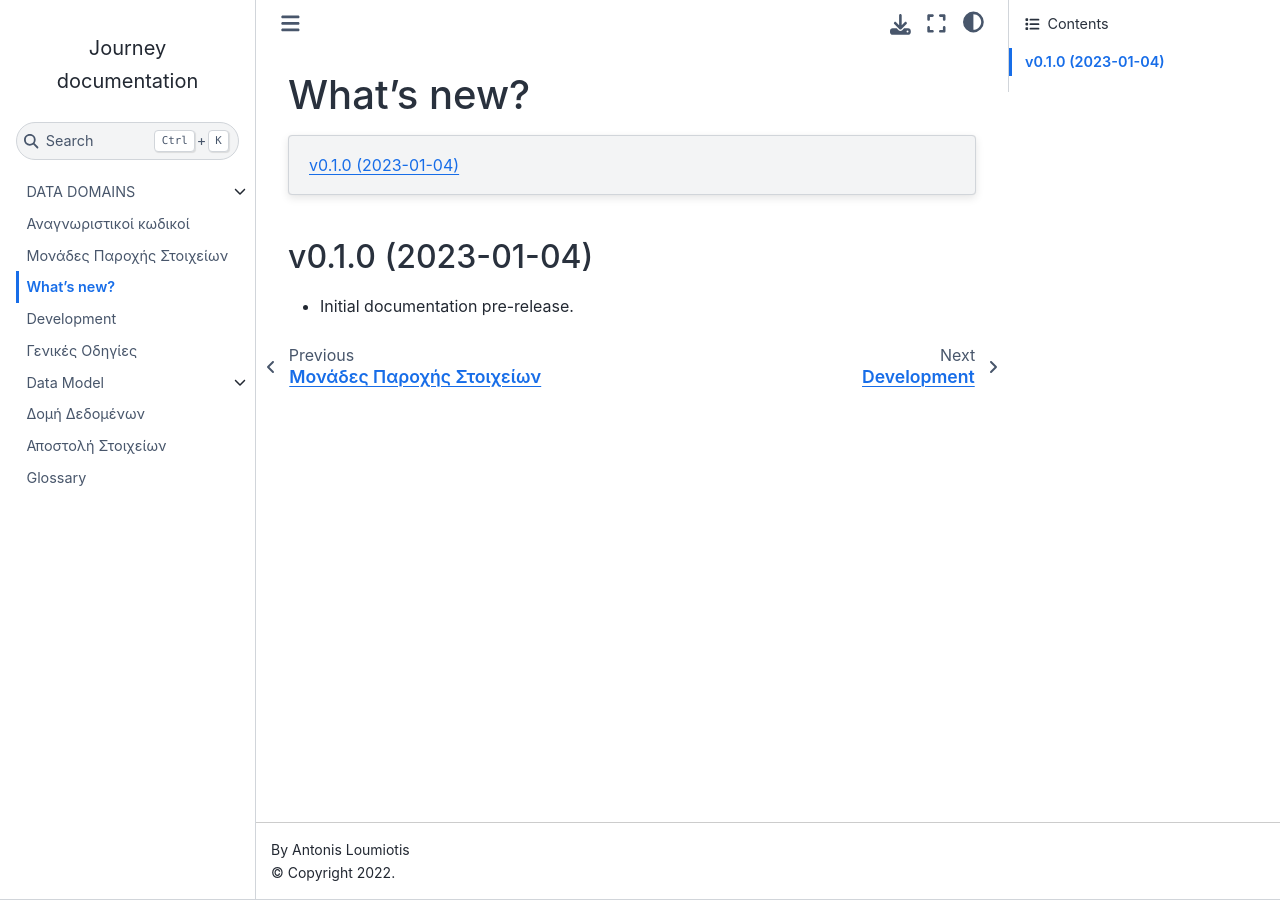
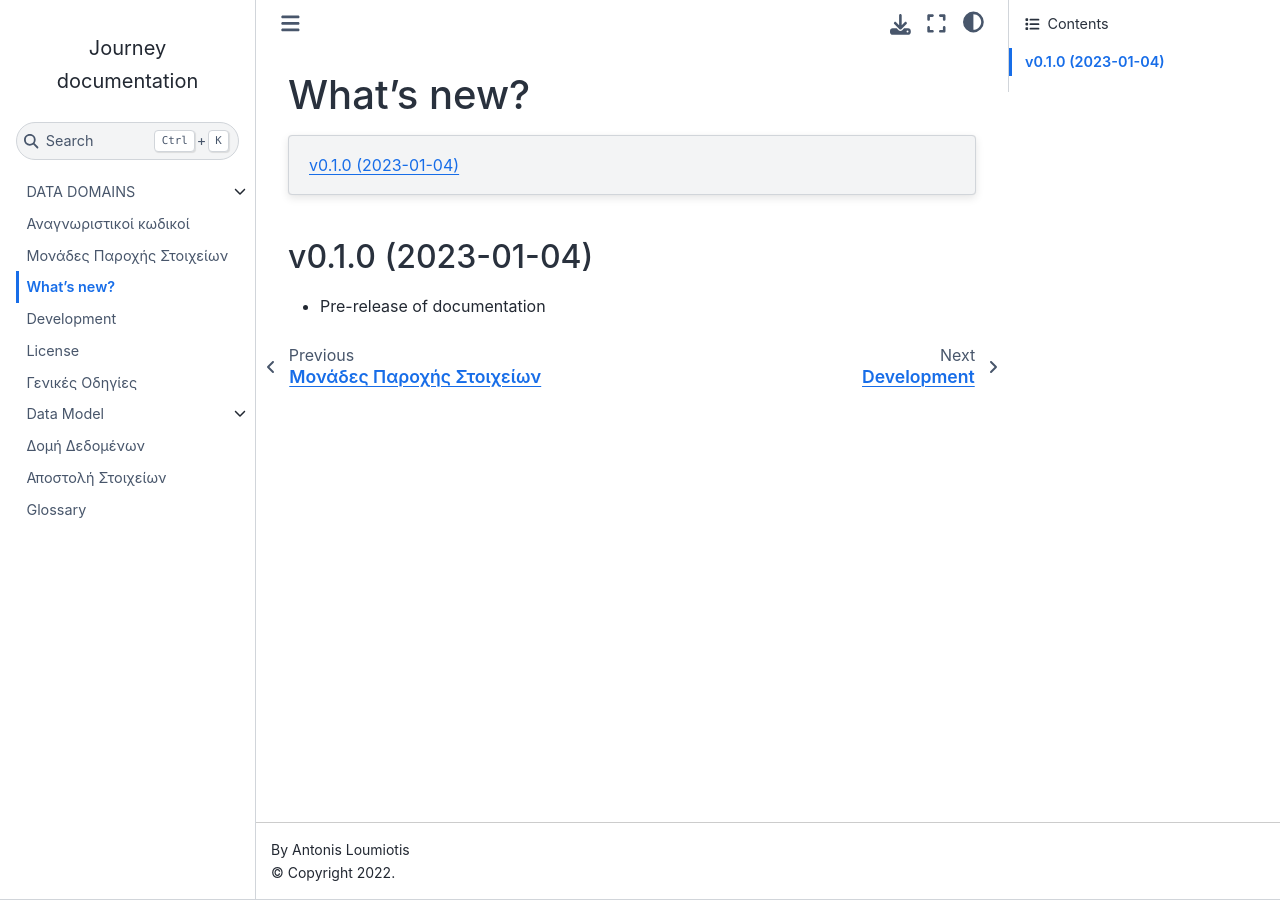
Before and after one commit to lerooze/journey-docs, a Sphinx documentation site: the page built from docs/source/whatsnew.rst, in a window 1280 px wide. Built offline with Sphinx 7.4.7 and the Sphinx Book theme 1.1.4, drawn with Linux system fonts in a browser that asks for light colours.

Commit message:
Documentation Improvements

```diff
--- a/docs/source/index.rst
+++ b/docs/source/index.rst
@@ -20,6 +20,7 @@ reporting agents.
    sid
    whatsnew
    dev
+   license
 
 .. toctree::
    :hidden:
--- a/docs/source/whatsnew.rst
+++ b/docs/source/whatsnew.rst
@@ -16,4 +16,4 @@ What's new?
 v0.1.0 (2023-01-04)
 -------------------
 
-* Initial documentation pre-release.
+* Pre-release of documentation
```
Also changed, not shown: 2 other files.
